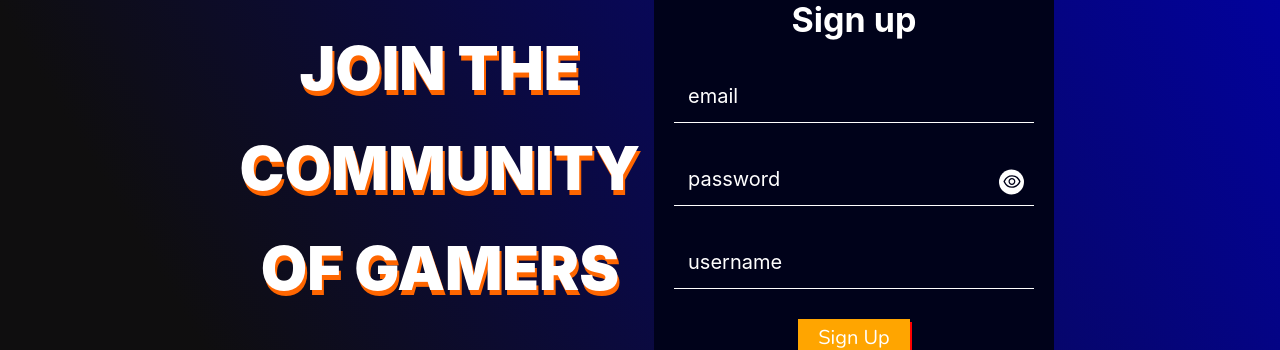
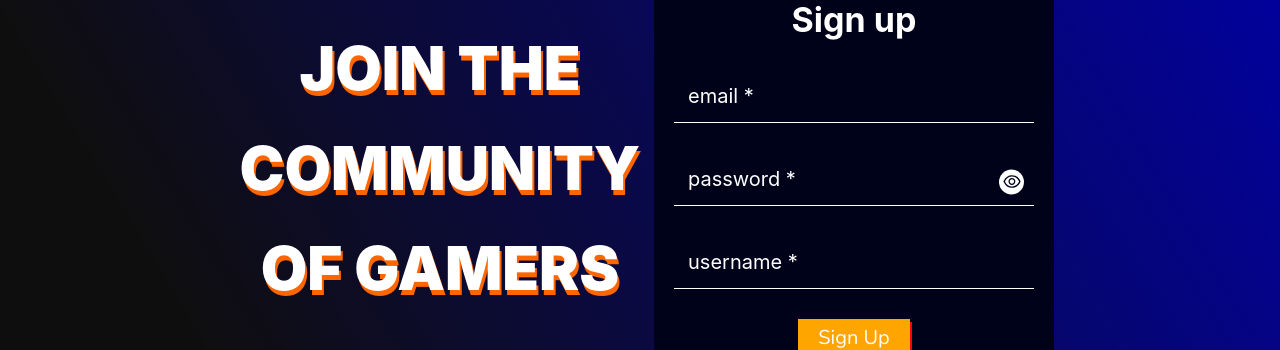
Before and after one commit to alionachernenko/auniverse, a React (Create React App) app: page /auniverse/login/signup-page in a window 1280 px wide. Shown: the part 357-707 px from the top of the page. Built offline with nearby package versions, Linux system fonts and the light colour scheme; no server answers.

Commit message:
change placeholder and positioning of validation message

```diff
--- a/src/components/FormInput/FormInput.jsx
+++ b/src/components/FormInput/FormInput.jsx
@@ -15,7 +15,7 @@ export const FormInput = ({ type }) => {
                         <>
                             <Input {...field}
                                 type={!showPassword && type === 'password' ? 'password' : 'text'}
-                                placeholder={type}
+                                placeholder={`${type} *`}
                                 className={errors[type] && values[type].length && 'invalid'}
                                 onFocus={() => form.setFieldTouched(type, true)} onBlur={() => form.setFieldTouched(type, false)}
                                 autoComplete={type === 'password' ? 'new-password' : null}
@@ -43,7 +43,7 @@ const showMessage = keyframes`
 const ValidationMessage = styled.p`
     color: white;
     position: absolute;
-    bottom: 100%;
+    top: 100%;
     padding: 5px;
     border-radius: 10px;
     text-align: center;
@@ -97,5 +97,7 @@ const Input = styled.input`
         border: 1px solid #EF5959;
     }
 
-    &
+    &:focus, &.invalid {
+        ouline: #EF5959
+    }
 `
```
